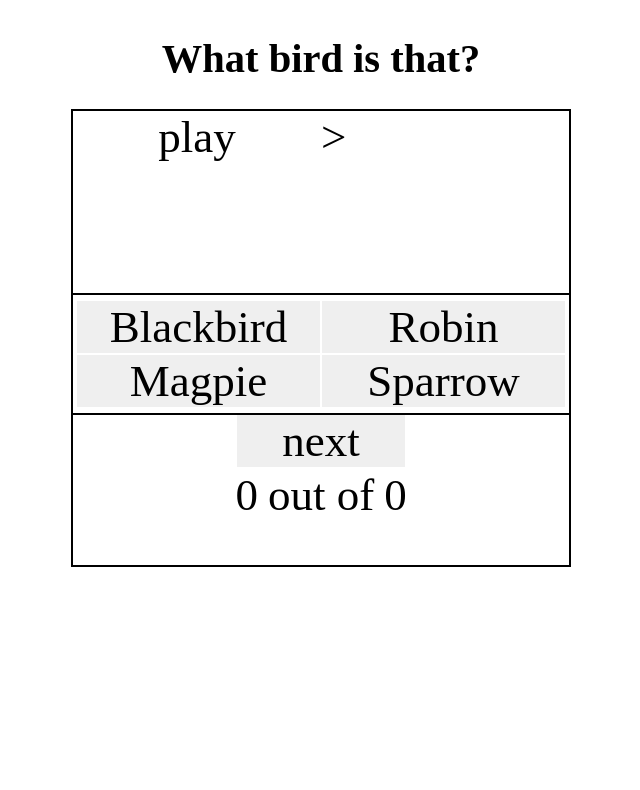
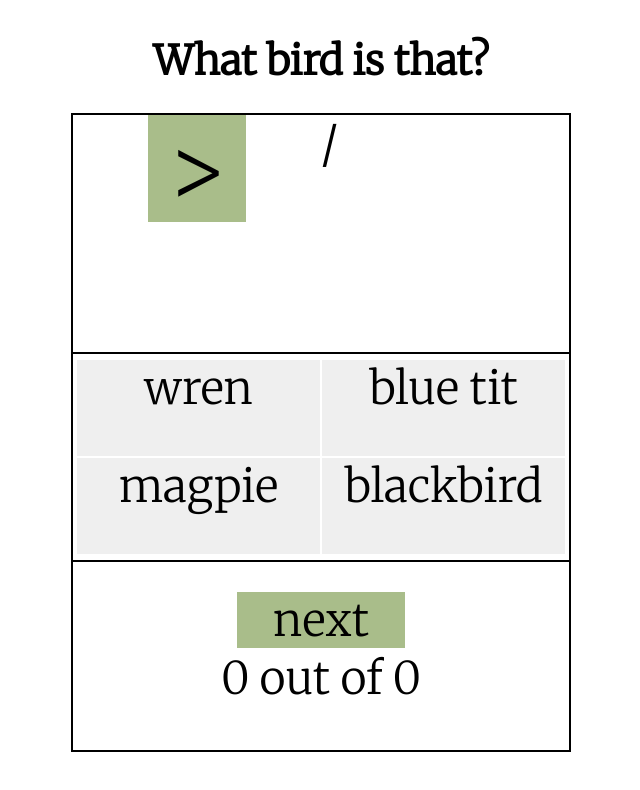
Before and after one commit to lewisdbentley/what-bird-is-that-js, a plain HTML site: page index.html in a window 1280 px wide. Shown: the whole page, without its empty margins (319-959 px from the left). Drawn offline with Linux system fonts and the light colour scheme.

Commit message:
add new birds

```diff
--- a/index.html
+++ b/index.html
@@ -3,21 +3,22 @@
     <head>
         <title>What bird is that?</title>
         <meta charset="utf-8">
+        <link href="https://fonts.googleapis.com/css2?family=Merriweather:wght@300&display=swap" rel="stylesheet">
         <link rel="stylesheet" href="./style.css">
     </head>
     <body>
         <div id="container">
             <h1 id="title">What bird is that?</h1>
             <div id="top">
-                <div class="top-box" id="play"><span>play</span></div>
-                <div class="top-box"><div id="arrow">></div></div>
+                <div class="top-box" id="play"><span>></span></div>
+                <div class="top-box"><div id="arrow">/</div></div>
                 <div class="top-box" id="message"></div>
             </div>
             <div id="middle">
-                <div class="middle-box" id="0">Blackbird</div>
-                <div class="middle-box" id="1">Robin</div>
-                <div class="middle-box" id="2">Magpie</div>
-                <div class="middle-box" id="3">Sparrow</div>
+                <div class="middle-box" id="0">1</div>
+                <div class="middle-box" id="1">2</div>
+                <div class="middle-box" id="2">3</div>
+                <div class="middle-box" id="3">4</div>
             </div>
             <div id="end">
                 <div class="end-box" id="next">next</div>
--- a/script.js
+++ b/script.js
@@ -3,10 +3,10 @@ const title = document.getElementById('title')
 const play = document.getElementById('play')
 const arrow = document.getElementById('arrow')
 const next = document.getElementById('next')
-const blackbirdButton = document.getElementById('0')
-const robinButton = document.getElementById('1')
-const magpieButton = document.getElementById('2')
-const sparrowButton = document.getElementById('3')
+const firstButton = document.getElementById('0')
+const secondButton = document.getElementById('1')
+const thirdButton = document.getElementById('2')
+const fourthButton = document.getElementById('3')
 const scoreKeeper = document.getElementById('scoreKeeper')
 const totalKeeper = document.getElementById('total')
 const percentKeeper = document.getElementById('percent')
@@ -14,48 +14,100 @@ const answerButtons = document.getElementById('middle')
 const message = document.getElementById('message')
 
 const birdArray = [
-    'a blackbird',
-    'a robin',
-    'a magpie',
-    'a sparrow',
+    'blackbird',
+    'robin',
+    'magpie',
+    'sparrow',
+    'blue tit',
+    'skylark',
+    'cuckoo',
+    'starling',
+    'wren',
+    'thrush',
+    'herring gull',
+    'nightingale',
+    'green woodpecker',
+    'red kite',
+    'barn owl',
+    'canada goose'
 ]
+
+const birdAssets = [0, 1, 2, 3, 4, 5, 6, 7, 8, 9, 10, 11, 12 , 13, 14, 15]
 
 // define functionality
 const audio = function() {
     note.play()
 }
 
-function random (max) {
+function random(max) {
     return Math.floor(Math.random() * Math.floor(max))
 }
 
+function getFourUnique(array) {
+    fourUnique = []
+    // add the first random bird to new array, and remove it from old array
+    const first = array[random(array.length)]
+    fourUnique.push(first)
+    array = array.filter(bird => bird !== first)
+
+    // add the second random bird to new array, and remove it from old array
+    const second = array[random(array.length)]
+    fourUnique.push(second)
+    array = array.filter(bird => bird !== second)
+
+    // add the third random bird to new array, and remove it from old array
+    const third = array[random(array.length)]
+    fourUnique.push(third)
+    array = array.filter(bird => bird !== third)
+
+    // add the fourth random bird to new array, and remove it from old array
+    const fourth = array[random(array.length)]
+    fourUnique.push(fourth)
+    array = array.filter(bird => bird !== fourth)
+
+    return fourUnique
+}
+
 const setup = function() {
-    randomSelection = random(4)
+    // get four random numbers
+    fourUnique = getFourUnique(birdAssets)
+    console.log(fourUnique)
+
+    // setup the button content
+    firstButton.textContent = birdArray[fourUnique[0]]
+    secondButton.textContent = birdArray[fourUnique[1]]
+    thirdButton.textContent = birdArray[fourUnique[2]]
+    fourthButton.textContent = birdArray[fourUnique[3]]
+
+    randomSelection = fourUnique[random(4)]
     console.log(randomSelection)
+
     note = new Audio(`./assets/${randomSelection}.mp3`)
-    // console.log(randomSelection2)
-    // console.log(`the interval of ${intervalArray[interval]}`)
-    message.textContent = ''
-    blackbirdButton.style.backgroundColor = 'buttonface'
-    robinButton.style.backgroundColor = 'buttonface'
-    magpieButton.style.backgroundColor = 'buttonface'
-    sparrowButton.style.backgroundColor = 'buttonface'
 }
 setup()
+
+const wipe = function() {
+    message.textContent = ''
+    firstButton.style.backgroundColor = 'buttonface'
+    secondButton.style.backgroundColor = 'buttonface'
+    thirdButton.style.backgroundColor = 'buttonface'
+    fourthButton.style.backgroundColor = 'buttonface'
+}
 
 const checker = function(selection, event) {
         let score = Number(scoreKeeper.firstChild.nodeValue)
         let total = Number(totalKeeper.firstChild.nodeValue)
         total++
         totalKeeper.firstChild.nodeValue = total
+        console.log(selection)
         const checkAnswer = Boolean(selection === randomSelection)
         event.target.style.backgroundColor = 'red'
         message.textContent = `Incorrect, try again.`
         if (checkAnswer) {
             score++
             scoreKeeper.firstChild.nodeValue = score
-            event.target.style.backgroundColor = 'green'
-            message.textContent = `Correct, it's ${birdArray[randomSelection]}`
+            event.target.style.backgroundColor = '#6BC74C'
+            message.textContent = `Correct, it's a ${birdArray[randomSelection]}`
         }
         let percent = Math.floor((score / total) * 100)
         percentKeeper.firstChild.nodeValue = `(${percent}%)`
@@ -64,11 +116,16 @@ const checker = function(selection, event) {
 // interactive elements
 
 play.addEventListener('click', function() {
-    arrow.removeAttribute('style')
-    start = null
-    progress = null
-    window.requestAnimationFrame(step)
-    audio()
+    if(note.currentTime === 0) {
+        arrow.removeAttribute('style')
+        start = null
+        progress = null
+        window.requestAnimationFrame(step)
+        audio()
+    } else {
+        note.pause()
+        note.currentTime = 0
+    }
 })
 
 next.addEventListener('click', function(){
@@ -77,20 +134,23 @@ next.addEventListener('click', function(){
     note.currentTime = 0
     start = null
     progress = null
+    wipe()
     setup()
+    window.requestAnimationFrame(step)
+    audio()
 })
 
-blackbirdButton.addEventListener('click', function(event) {
-    checker(0, event)
+firstButton.addEventListener('click', function(event) {
+    checker(fourUnique[0], event)
 })
-robinButton.addEventListener('click', function(event) {
-    checker(1, event)
+secondButton.addEventListener('click', function(event) {
+    checker(fourUnique[1], event)
 })
-magpieButton.addEventListener('click', function(event) {
-    checker(2, event)
+thirdButton.addEventListener('click', function(event) {
+    checker(fourUnique[2], event)
 })
-sparrowButton.addEventListener('click', function(event) {
-    checker(3, event)
+fourthButton.addEventListener('click', function(event) {
+    checker(fourUnique[3], event)
 })
 
 // animation
--- a/style.css
+++ b/style.css
@@ -1,5 +1,6 @@
 body {
     font-size: 45px;
+    font-family: 'Merriweather', serif;
 }
 
 h1 {
@@ -15,12 +16,20 @@ h1 {
     justify-content: center;
     align-items: center;
     cursor: pointer;
+    /* border: 2px solid black; */
+}
+
+#play span {
+    font-size: 190%;
+    background-color: #A9BD8A;
+    padding: 0 20px;
 }
 
 #next {
     cursor: pointer;
     margin: 0 33%;
-    background-color: buttonface;
+    margin-top: 30px;
+    background-color: #A9BD8A;
 }
 
 #arrow {
@@ -71,6 +80,9 @@ h1 {
 
 .middle-box {
     width: 49%;
+    height: 12vh;
+    background-color: buttonface;
+
     border: 1px solid white;
     cursor: pointer;
 }
```
Also changed, not shown: 12 other files.
